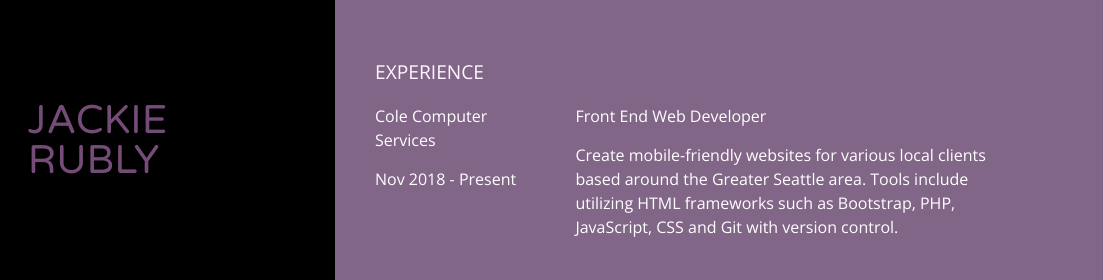
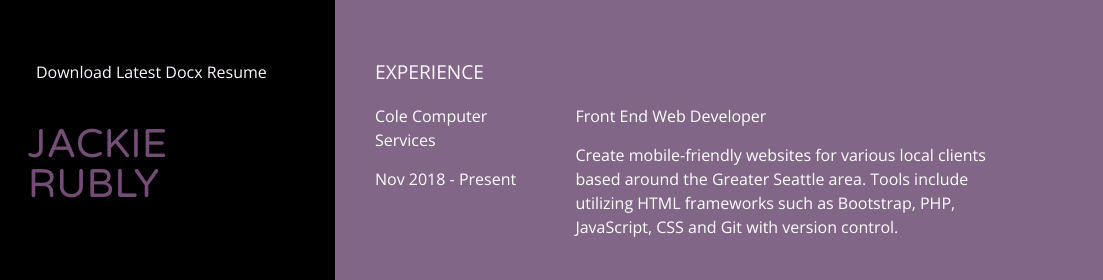
Before and after one commit to jaclynrubly/jackierubly.github.io, a plain HTML site: page index.html in a window 1280 px wide. Shown: the top 280 px of the page, 177-1280 px from the left. Drawn offline with nearby package versions, Linux system fonts and the light colour scheme.

Commit message:
Update index.html

```diff
--- a/index.html
+++ b/index.html
@@ -69,8 +69,11 @@ alt="Web Analytics Made Easy - StatCounter"></a></div></noscript>
          <div class="clearfix"></div>
  </div>
       <div class="name-wrapper">
+	      <a href="/JackieRublyUXUI.docx"><h2>Download Latest Docx Resume</h2></a>
         <h1>Jackie <br/>Rubly</h1><!-- YOUR NAME AND LAST NAME  -->
+
       </div>
+
       <div class="clearfix"></div>
       <div class="contact-info clearfix">
       	<ul class="list-titles">
```
